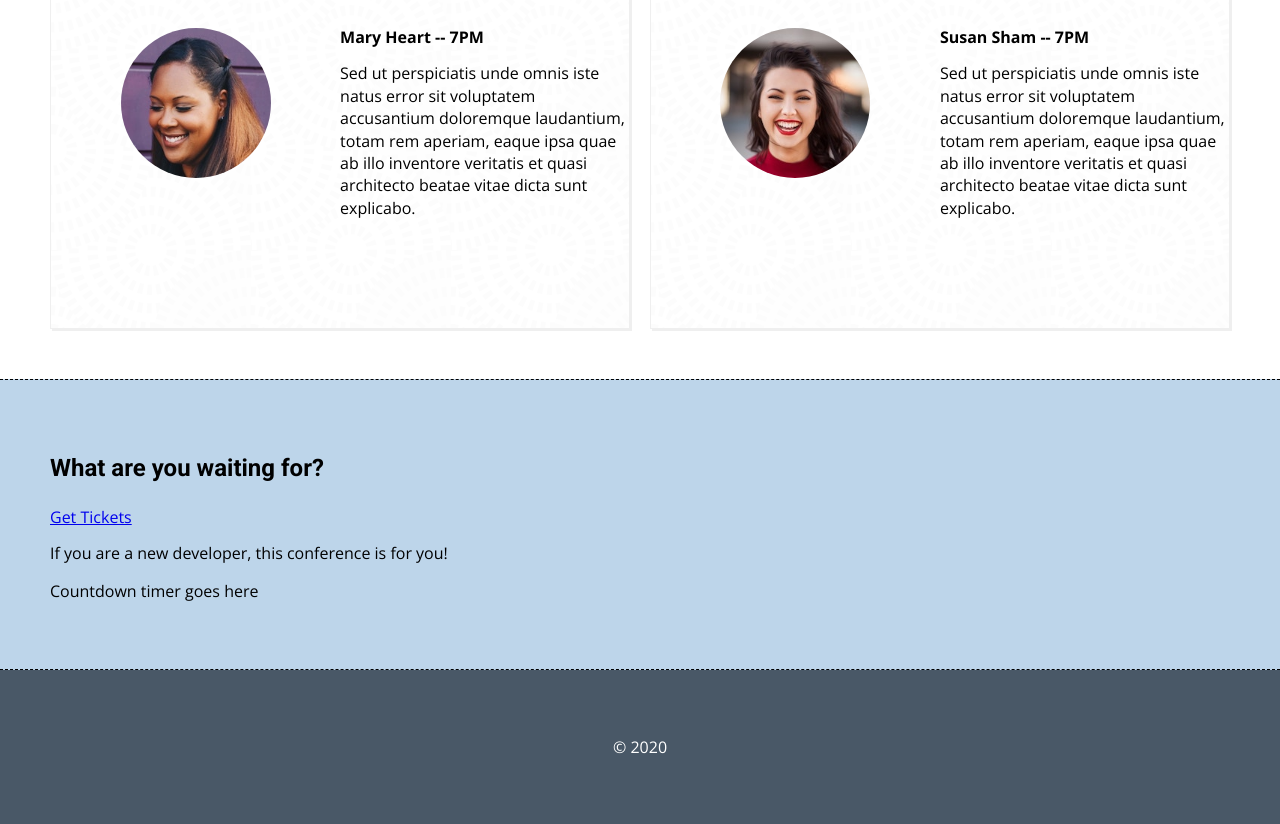
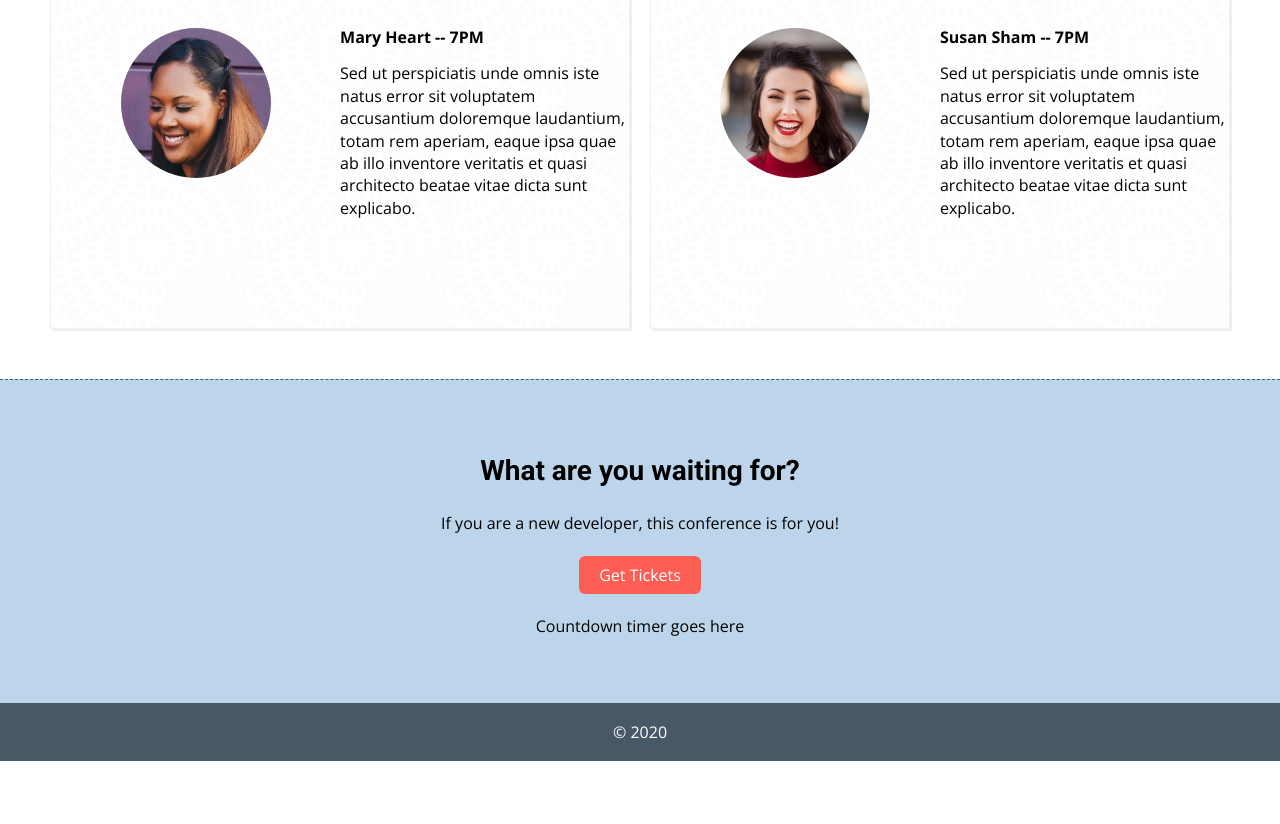
Before and after one commit to lyxcodes/LTC-Website-1, a plain HTML site: page index.html in a window 1280 px wide. Shown: the part 3680-4504 px from the top of the page. After the commit the page ends 4441 px from the top, so only its background shows below. Drawn offline with nearby package versions, Linux system fonts and the light colour scheme.

Commit message:
changes to index.html and style.css

```diff
--- a/css/style.css
+++ b/css/style.css
@@ -211,11 +211,24 @@ section#speakers h3 {
   font-weight: bold;
 }
 
-.footer {
+section#conclusion {
+  background: #BDD5EA;
+  border-top: 1px dashed #495867;
+  text-align: center;
+}
+
+section#conclusion .button {
+  line-height: 3;
+}
+
+footer {
   color: #ffffff;
   text-align: center;
   background-color: #495867;
+  padding: 20px;
 }
+
+
 
 /****TICKETS PAGE****/
 
--- a/index.html
+++ b/index.html
@@ -217,28 +217,18 @@
     </div>
   </section>
 
-  <section class="conclusion">
+  <section id="conclusion">
     <div class="wrap">
-      <h4>
-        What are you waiting for?
-      </h4>
-      <a href="tickets.html">Get Tickets</a>
-      <p>
-        If you are a new developer, this conference is for you!
-      </p>
-      <p>
-        Countdown timer goes here
-      </p>
+      <h3>What are you waiting for? </h3>
+      <p>If you are a new developer, this conference is for you!</p>
+      <a href="tickets.html" class="button">Get Tickets</a>
+      <p>Countdown timer goes here</p>
     </div>
   </section>
 
+  <footer>
+    &copy; 2020
+  </footer>
 </body>
 
-<footer class="footer">
-  <div class="wrap">
-    <p>&copy; 2020</p>
-  </div>
-</footer>
-
-
 </html>
```
